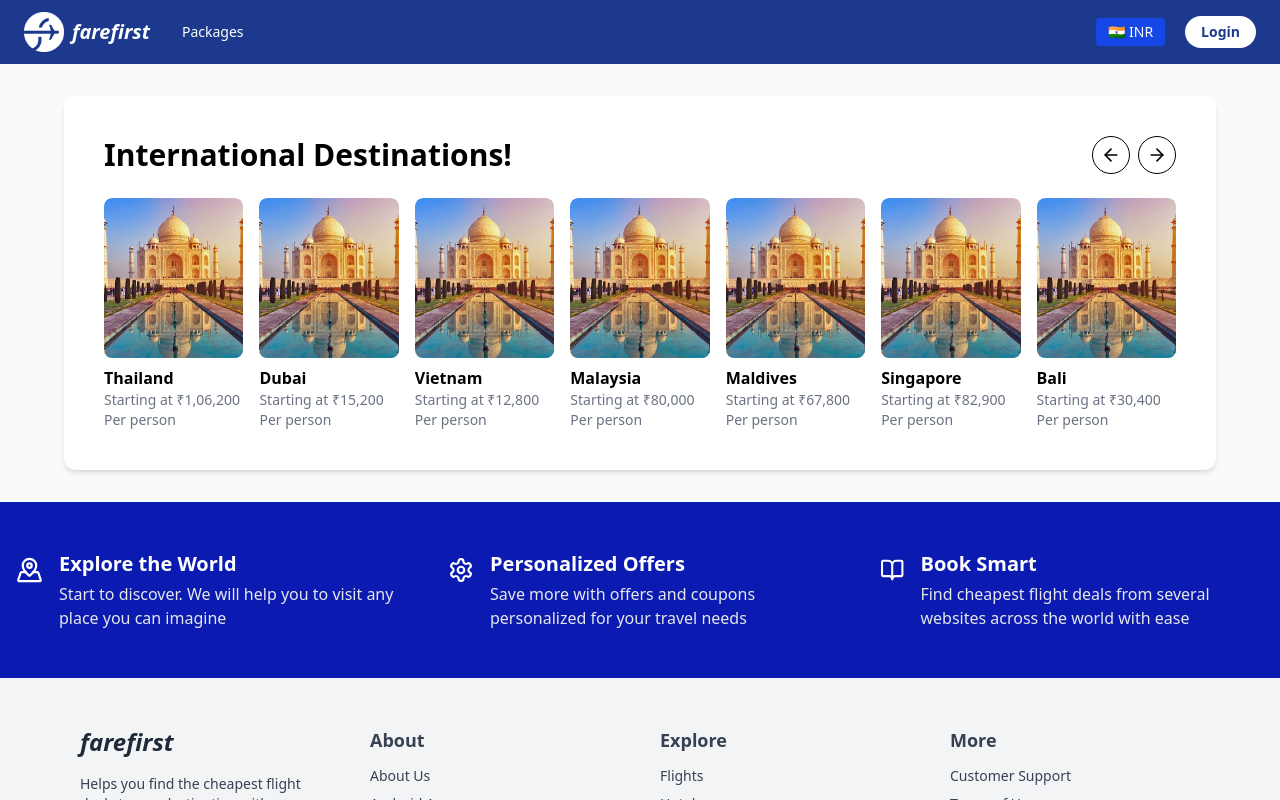
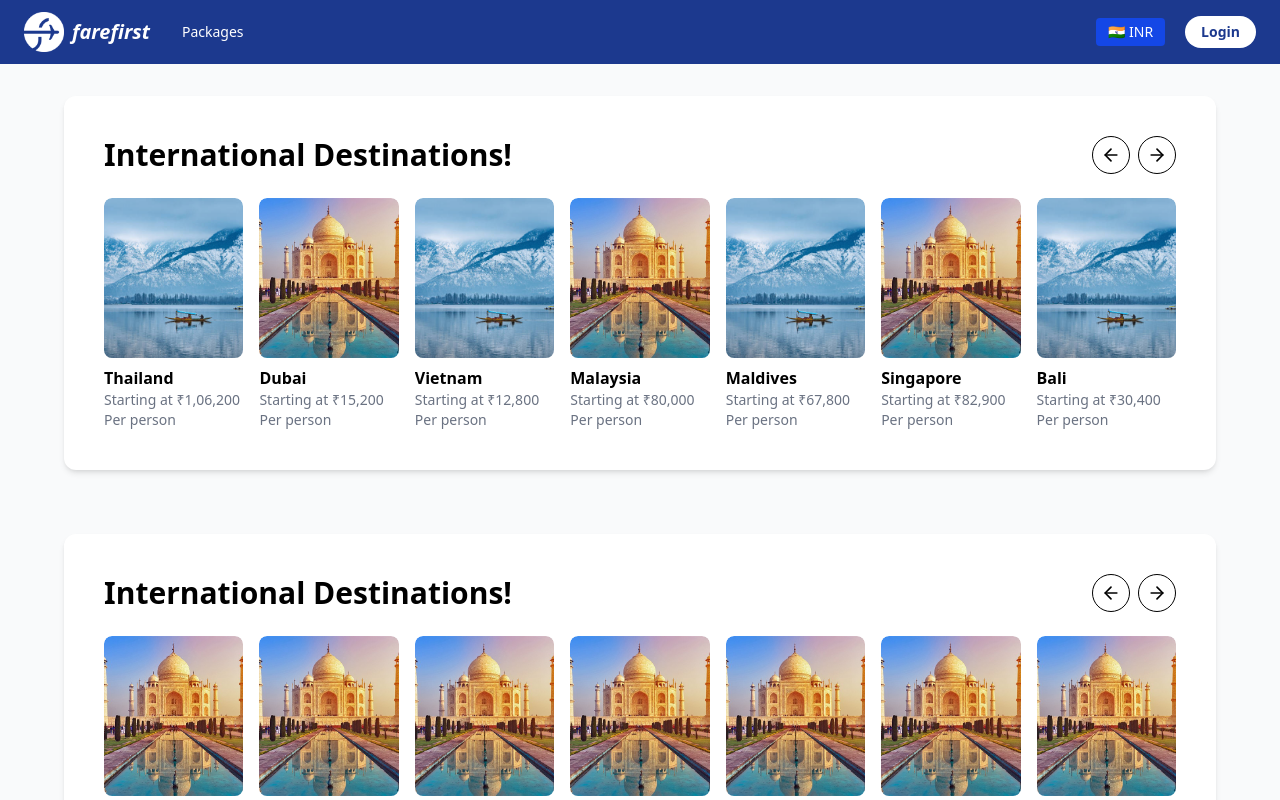
Before and after one commit to Swapna-sp/Demo, a Next.js app: page / in a window 1280 px wide. Shown: the top 800 px of the page. Built offline with nearby package versions, Linux system fonts and the light colour scheme; no server answers.

Commit message:
fixed travel search bug

```diff
--- /dev/null
+++ b/app/components/Domestic.tsx
@@ -0,0 +1,79 @@
+'use client';
+
+import { ArrowLeft, ArrowRight } from 'lucide-react';
+import Image from 'next/image';
+const destinations = [
+  {
+    name: 'Thailand',
+    price: '₹1,06,200',
+    image: '/domestic.jpg',
+  },
+  {
+    name: 'Dubai',
+    price: '₹15,200',
+    image: '/india.jpg',
+  },
+  {
+    name: 'Vietnam',
+    price: '₹12,800',
+    image: '/domestic.jpg',
+  },
+  {
+    name: 'Malaysia',
+    price: '₹80,000',
+    image: '/india.jpg',
+  },
+  {
+    name: 'Maldives',
+    price: '₹67,800',
+    image: '/domestic.jpg',
+  },
+  {
+    name: 'Singapore',
+    price: '₹82,900',
+    image: '/india.jpg',
+  },
+  {
+    name: 'Bali',
+    price: '₹30,400',
+    image: '/domestic.jpg',
+  },
+];
+
+export default function InternationalDestinations() {
+  return (
+    <section className="bg-gray-50 py-8">
+      <div className="max-w-6xl mx-auto bg-white p-6 md:p-10 rounded-xl shadow-md">
+        <div className="flex items-center justify-between mb-6">
+          <h2 className="text-3xl font-bold">International Destinations!</h2>
+          <div className="flex gap-2">
+            <button className="p-2 border rounded-full hover:bg-gray-100">
+              <ArrowLeft size={20} />
+            </button>
+            <button className="p-2 border rounded-full hover:bg-gray-100">
+              <ArrowRight size={20} />
+            </button>
+          </div>
+        </div>
+
+        <div className="grid grid-cols-2 sm:grid-cols-3 md:grid-cols-4 lg:grid-cols-5 xl:grid-cols-7 gap-4">
+          {destinations.map((dest) => (
+            <div key={dest.name} className="rounded-lg overflow-hidden">
+              <Image
+                src={dest.image}
+                alt={dest.name}
+                width={500}
+                height={300}
+                className="w-full h-40 object-cover rounded-lg"
+              />
+              <div className="mt-2">
+                <h3 className="font-semibold">{dest.name}</h3>
+                <p className="text-sm text-gray-500">Starting at {dest.price} Per person</p>
+              </div>
+            </div>
+          ))}
+        </div>
+      </div>
+    </section>
+  );
+}
--- a/app/components/TravelSearchForm.tsx
+++ b/app/components/TravelSearchForm.tsx
@@ -197,7 +197,7 @@ const TravelSearchSection: React.FC = () => {
         method: 'POST',
         headers: {
           'Content-Type': 'application/json',
-          'x-api-key': process.env.NEXT_PUBLIC_API_KEY!,
+          'x-api-key': process.env.NEXT_PUBLIC_VALID_API_KEY!,
         },
         body: JSON.stringify(payload),
       });
--- a/app/layout.tsx
+++ b/app/layout.tsx
@@ -4,7 +4,7 @@ import Header from './components/Header';
 import Footer from './components/Footer';
 import InternationalDestinations from './components/InternationalDestinations';
 import FeaturesSection from './components/FeaturesSection';
-
+import Domestic from './components/Domestic';
 
 export const metadata = {
   title: 'Phone Login',
@@ -24,7 +24,10 @@ export default function RootLayout({ children }: { children: React.ReactNode })
       <Toaster position="top-center" reverseOrder={false} />
       <Header />
       <main className="flex-grow">{children}
+      <Domestic />
         <InternationalDestinations />
+        <Domestic />
+        <FeaturesSection />
         <FeaturesSection />
         </main>
 
--- a/app/package/page.tsx
+++ b/app/package/page.tsx
@@ -4,9 +4,9 @@ import TravelSearchForm from "../components/TravelSearchForm";
 const PackagePage = () => {
   return (
     <div className="p-6">
-      <h1 className="text-2xl font-bold mb-4">Packages</h1>
+      {/* <h1 className="text-2xl font-bold mb-4">Packages</h1> */}
       <TravelSearchForm />
-     <TravelPackages apiUrl={process.env.NEXT_PUBLIC_PACKAGE_API_URL!} />
+     {/* <TravelPackages apiUrl={process.env.NEXT_PUBLIC_PACKAGE_API_URL!} /> */}
 
     </div>
   );
--- a/apphosting.stage.yaml
+++ b/apphosting.stage.yaml
@@ -4,14 +4,19 @@
 # env:
 #   - variable: NEXT_PUBLIC_RECAPTCHA_SITE_KEY
 #     value: "Ld6bCkrAAAAAEi-TThYJz_LTiF8SP90IV9lYWEH"
+
 #   - variable: NEXT_PUBLIC_FIREBASE_API_KEY
 #     value: "AIzaSyAPxEIlhnk50q6MUDkgybSSL0HJTaeNNlI"
+
 #   - variable: NEXT_PUBLIC_FIREBASE_AUTH_DOMAIN
 #     value: "fir-hosting-2a037.firebaseapp.com"
+
 #   - variable: NEXT_PUBLIC_FIREBASE_PROJECT_ID
 #     value: "1:466788283734:web:de3fe1b549768ada5552f7"
+
 #   - variable: NEXT_PUBLIC_PACKAGE_API_URL
 #     value: "https://gettravelpackages-5oz2r3w4ya-uc.a.run.app"
+
 #   - variable: NEXT_PUBLIC_PACKAGE_API_KEY
 #     value: "dmcwebsite2025farefirst"
 
@@ -43,4 +48,10 @@ env:
     value: "dmcwebsite2025farefirst"
 
   - variable: NEXT_PUBLIC_RECAPTCHA_SITE_KEY
-    secret: PUBLIC_RECAPTCHA_SITE_KEY
+    value: "Ld6bCkrAAAAAEi-TThYJz_LTiF8SP90IV9lYWEH"
+
+  - variable: NEXT_PUBLIC_VALID_API_KEY
+    value: "abc123secretkey789"
+
+  - variable: NEXT_PUBLIC_LEAD_API_URL
+    value: "https://us-central1-fir-hosting-2a037.cloudfunctions.net/submitLead"
```
Also changed, not shown: public/domestic.jpg (added), 1 other file (tests, documents, lock files or other folders).
